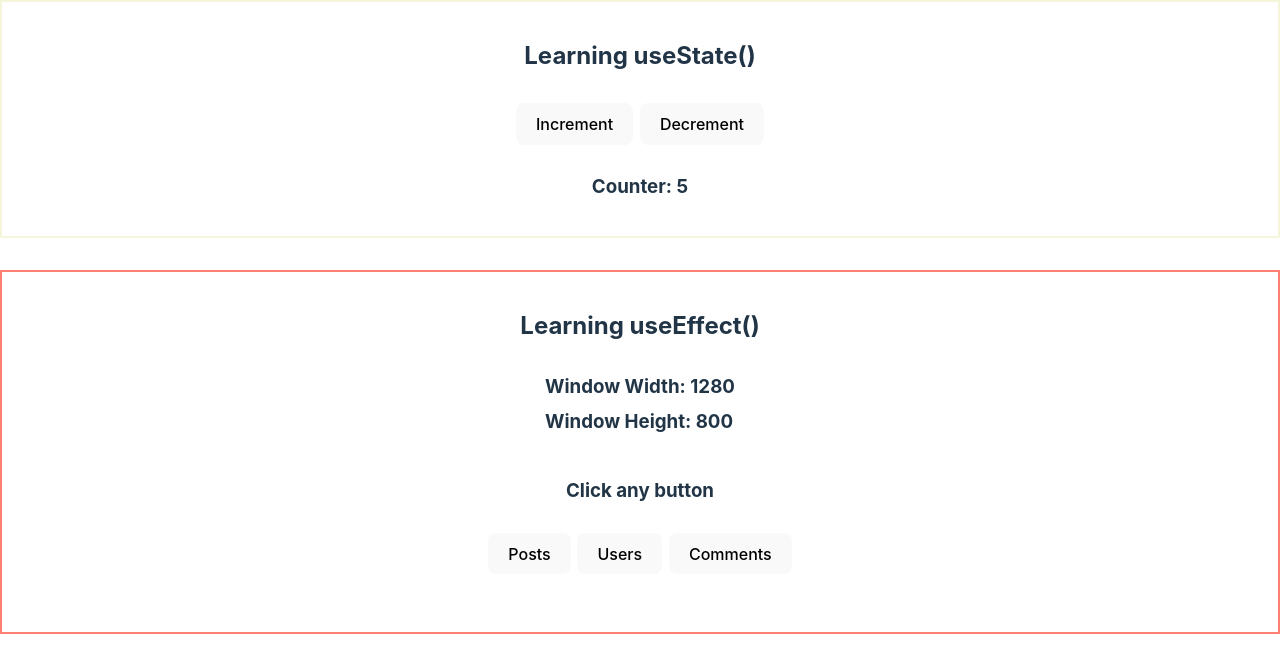
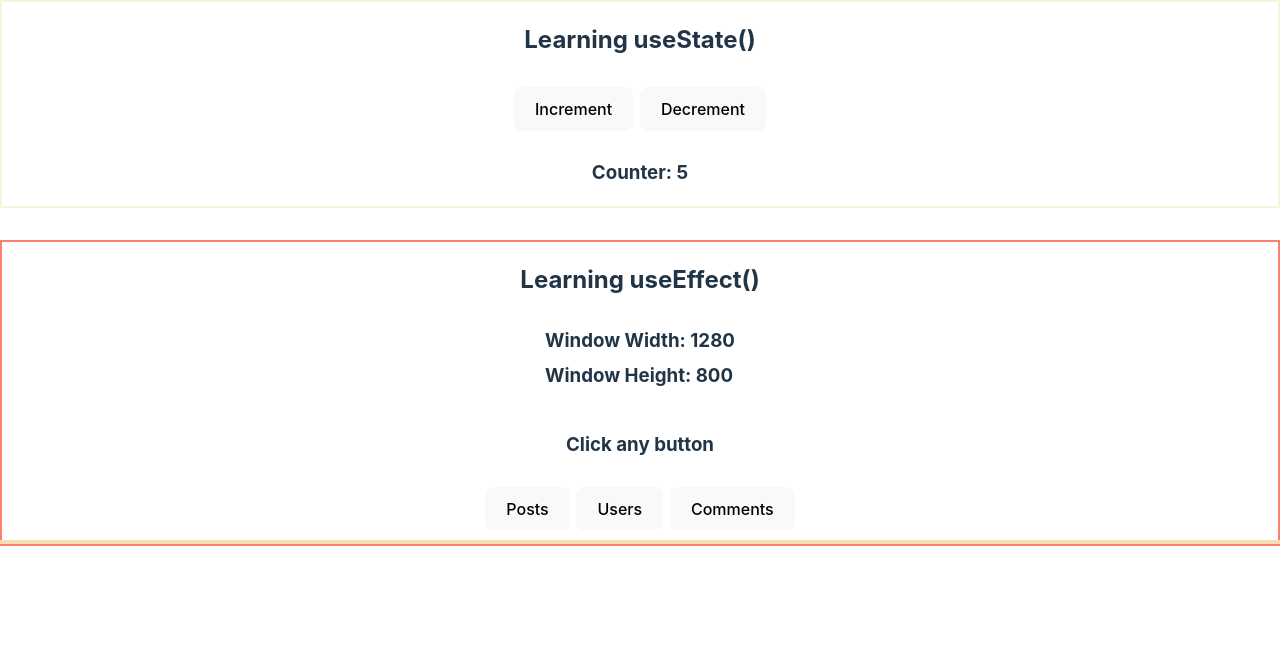
Before and after one commit to AnilKumar3494/react-hooks, a React (Vite) app in the folder react-hooks/: page / in a window 1280 px wide. Shown: the top 672 px of the page. Built offline with nearby package versions, Linux system fonts and the light colour scheme.

Commit message:
adjusted styling for responses of buttons

```diff
--- a/react-hooks/src/LearninguseEffect.jsx
+++ b/react-hooks/src/LearninguseEffect.jsx
@@ -38,7 +38,7 @@ function LearninguseEffect() {
   const [windowWidth, setwindowWidth] = useState(() => innerWindowWidth());
 */
 
-  //Window width and height caculation
+  //Window width and height calculation
 
   const [width, setwidth] = useState(window.innerWidth);
   const [height, setHeight] = useState(window.innerHeight);
@@ -89,12 +89,10 @@ function LearninguseEffect() {
           Comments
         </button>
       </div>
-      <div>
-        <p>
-          {resourceItem.map((allItems, index) => {
-            return <pre key={index}>{JSON.stringify(allItems)}</pre>;
-          })}
-        </p>
+      <div className="resource_container">
+        {resourceItem.map((allItems, index) => {
+          return <pre key={index}>{JSON.stringify(allItems)}</pre>;
+        })}
       </div>
     </div>
   );
--- a/react-hooks/src/LearninguseState.jsx
+++ b/react-hooks/src/LearninguseState.jsx
@@ -28,7 +28,7 @@ const LearninguseState = () => {
     setCount((prevCountValue) => {
       return prevCountValue + 1;
     });
-    setTheme("Green");
+    setTheme("darkgreen");
   }
 
   function decrementCounter() {
--- a/react-hooks/src/index.css
+++ b/react-hooks/src/index.css
@@ -1,11 +1,9 @@
 :root {
   font-family: Inter, system-ui, Avenir, Helvetica, Arial, sans-serif;
   line-height: 1.5;
-  font-weight: 400;
 
   color-scheme: light dark;
-  color: rgba(255, 255, 255, 0.87);
-  background-color: #242424;
+  color: rgba(220, 220, 220);
 
   font-synthesis: none;
   text-rendering: optimizeLegibility;
@@ -26,6 +24,9 @@ body {
   margin: 0;
   min-width: 320px;
   min-height: 100vh;
+  /* background-image: url(assets/hooksreact.jpg);
+  background-repeat: no-repeat;
+  background-position: center; */
 }
 
 h1 {
@@ -35,7 +36,7 @@ h1 {
 
 button {
   border-radius: 8px;
-  border: 1px solid transparent;
+  border: 2px solid transparent;
   padding: 0.6em 1.2em;
   font-size: 1em;
   font-weight: 500;
--- a/react-hooks/src/styles.css
+++ b/react-hooks/src/styles.css
@@ -4,15 +4,16 @@
   place-items: center;
   gap: 0.6rem;
 
-  padding: 1rem;
-
   margin-bottom: 2rem;
 
   transition: all 0.3s linear;
+
+  backdrop-filter: blur(2px);
 }
 .state-common-style:hover {
   box-shadow: 0px 0px 30px #5552e8;
 }
+
 .state-common-style div {
   display: flex;
   flex-wrap: wrap;
@@ -39,3 +40,11 @@
 .dimensions h3 {
   margin: 0;
 }
+
+.resource_container {
+  width: 100%; /* Set the desired width */
+  max-height: 20vh; /* Set the desired height */
+  overflow: auto; /* Enable both horizontal and vertical scrolling */
+  border: 2px solid wheat;
+  white-space: pre-wrap; /* Preserve whitespaces and break lines */
+}
```
Also changed, not shown: react-hooks/src/assets/hooksreact.jpg (added).
